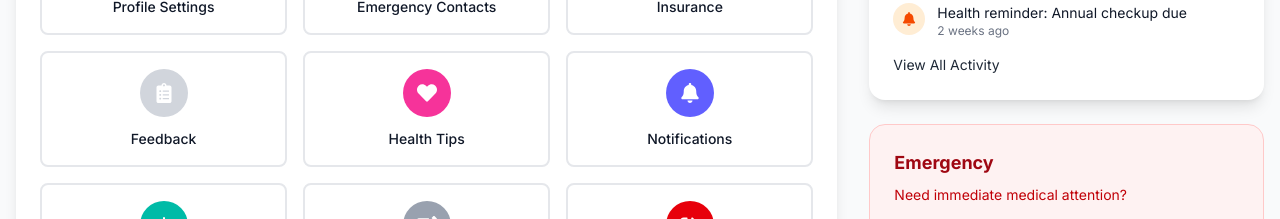
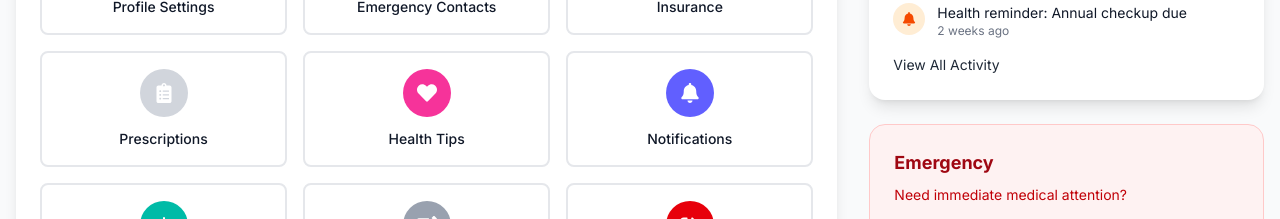
Before and after one commit to guillaume1146/healthways-typescript, a Next.js app: page /patient/dashboard in a window 1280 px wide. Shown: the part 1140-1359 px from the top of the page. Built offline with nearby package versions, Linux system fonts and the light colour scheme.

Commit message:
show prescriptiuons

```diff
--- a/app/patient/dashboard/page.tsx
+++ b/app/patient/dashboard/page.tsx
@@ -128,7 +128,7 @@ const mockPatientData: PatientData = {
     { id: 10, title: "Profile Settings", icon: FaEdit, href: "/patient/profile", color: "bg-yellow-500" },
     { id: 11, title: "Emergency Contacts", icon: FaBell, href: "/patient/emergency-contacts", color: "bg-red-500" },
     { id: 12, title: "Insurance", icon:  FaBell, href: "/patient/insurance", color: "bg-red-600" },
-    { id: 13, title: "Feedback", icon: FaClipboardList, href: "/patient/feedback", color: "bg-gray-300" },
+    { id: 13, title: "Prescriptions", icon: FaClipboardList, href: "/patient/doctor-prescriptions", color: "bg-gray-300" },
     { id: 14, title: "Health Tips", icon: FaHeart, href: "/patient/health-tips", color: "bg-pink-500" },
     { id: 15, title: "Notifications", icon: FaBell, href: "/patient/notifications", color: "bg-indigo-500" },
     { id: 16, title: "Support", icon: FaRobot, href: "/patient/support", color: "bg-teal-500" },
```
